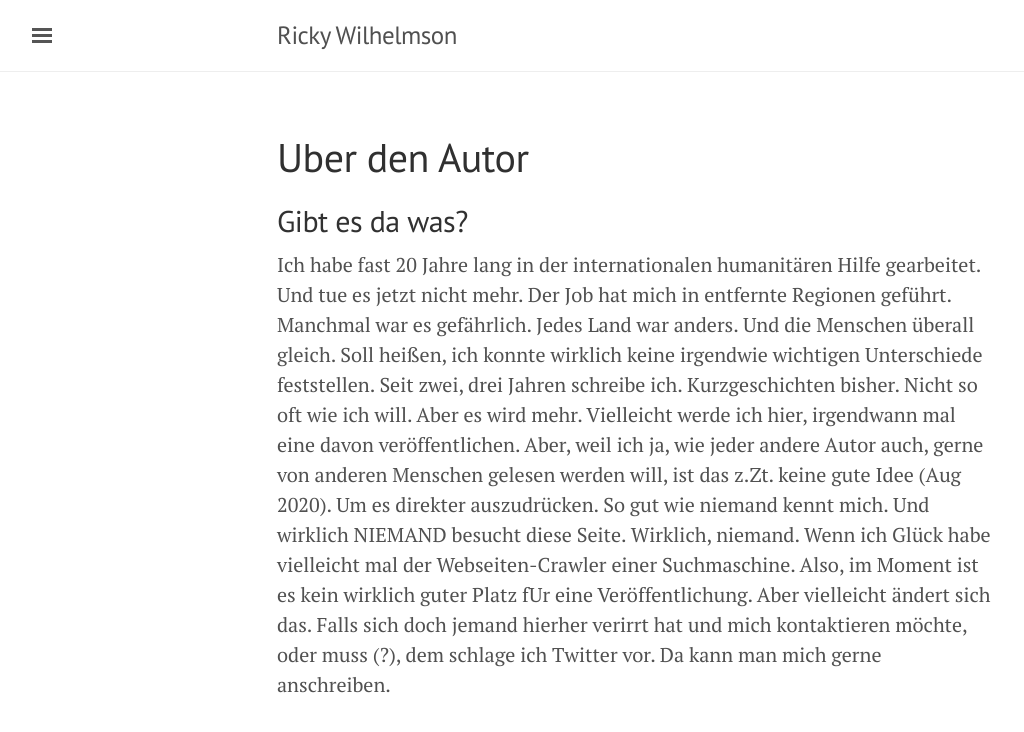
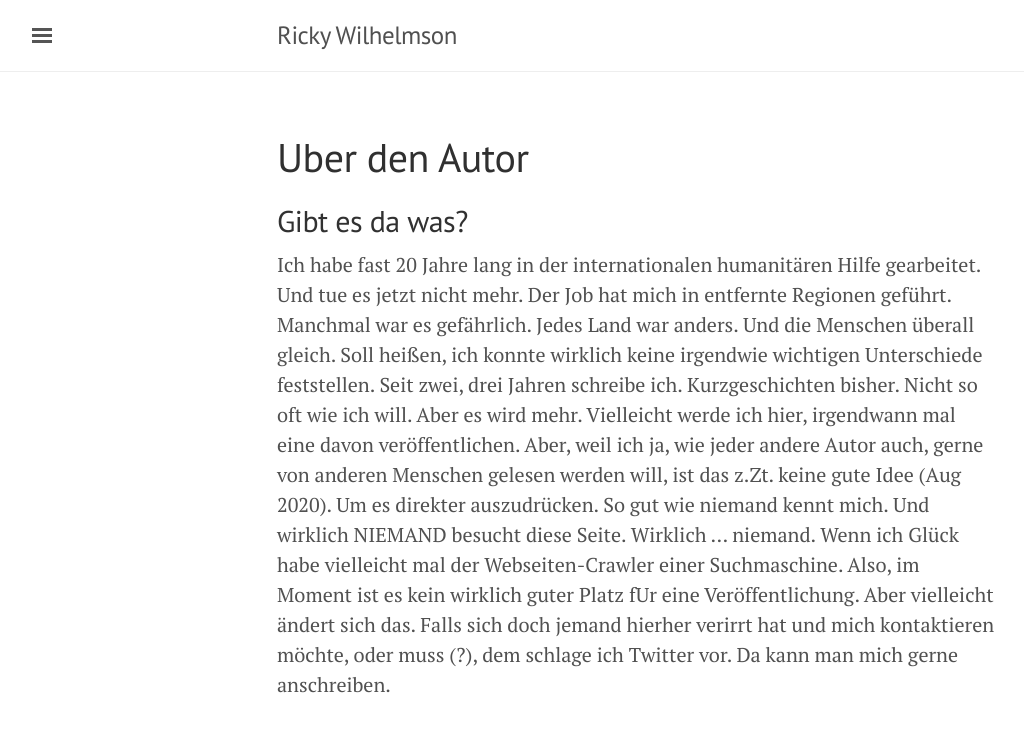
Before and after one commit to SOSTaler/sostaler.github.io, a Jekyll site: the page built from about.md, in a window 1280 px wide. Shown: the top 732 px of the page, without its empty margins (3-1027 px from the left). Built offline with Jekyll 4.4.1, drawn with Linux system fonts in a browser that asks for light colours; comment, search, counter and statistics services are not loaded.

```diff
--- a/about.md
+++ b/about.md
@@ -6,4 +6,4 @@ title: Uber den Autor
 
 ## Gibt es da was?
 
-Ich habe fast 20 Jahre lang in der internationalen humanitären Hilfe gearbeitet. Und tue es jetzt nicht mehr. Der Job hat mich in entfernte Regionen geführt. Manchmal war es gefährlich. Jedes Land war anders. Und die Menschen überall gleich. Soll heißen, ich konnte wirklich keine irgendwie wichtigen Unterschiede feststellen. Seit zwei, drei Jahren schreibe ich. Kurzgeschichten bisher. Nicht so oft wie ich will. Aber es wird mehr. Vielleicht werde ich hier, irgendwann mal eine davon veröffentlichen. Aber, weil ich ja, wie jeder andere Autor auch, gerne von anderen Menschen gelesen werden will, ist das z.Zt. keine gute Idee (Aug 2020). Um es direkter auszudrücken. So gut wie niemand kennt mich. Und wirklich NIEMAND besucht diese Seite. Wirklich, niemand. Wenn ich Glück habe vielleicht mal der Webseiten-Crawler einer Suchmaschine. Also, im Moment ist es kein wirklich guter Platz fUr eine Veröffentlichung. Aber vielleicht ändert sich das. Falls sich doch jemand hierher verirrt hat und mich kontaktieren möchte, oder muss (?), dem schlage ich Twitter vor. Da kann man mich gerne anschreiben.
+Ich habe fast 20 Jahre lang in der internationalen humanitären Hilfe gearbeitet. Und tue es jetzt nicht mehr. Der Job hat mich in entfernte Regionen geführt. Manchmal war es gefährlich. Jedes Land war anders. Und die Menschen überall gleich. Soll heißen, ich konnte wirklich keine irgendwie wichtigen Unterschiede feststellen. Seit zwei, drei Jahren schreibe ich. Kurzgeschichten bisher. Nicht so oft wie ich will. Aber es wird mehr. Vielleicht werde ich hier, irgendwann mal eine davon veröffentlichen. Aber, weil ich ja, wie jeder andere Autor auch, gerne von anderen Menschen gelesen werden will, ist das z.Zt. keine gute Idee (Aug 2020). Um es direkter auszudrücken. So gut wie niemand kennt mich. Und wirklich NIEMAND besucht diese Seite. Wirklich ... niemand. Wenn ich Glück habe vielleicht mal der Webseiten-Crawler einer Suchmaschine. Also, im Moment ist es kein wirklich guter Platz fUr eine Veröffentlichung. Aber vielleicht ändert sich das. Falls sich doch jemand hierher verirrt hat und mich kontaktieren möchte, oder muss (?), dem schlage ich Twitter vor. Da kann man mich gerne anschreiben.
```
